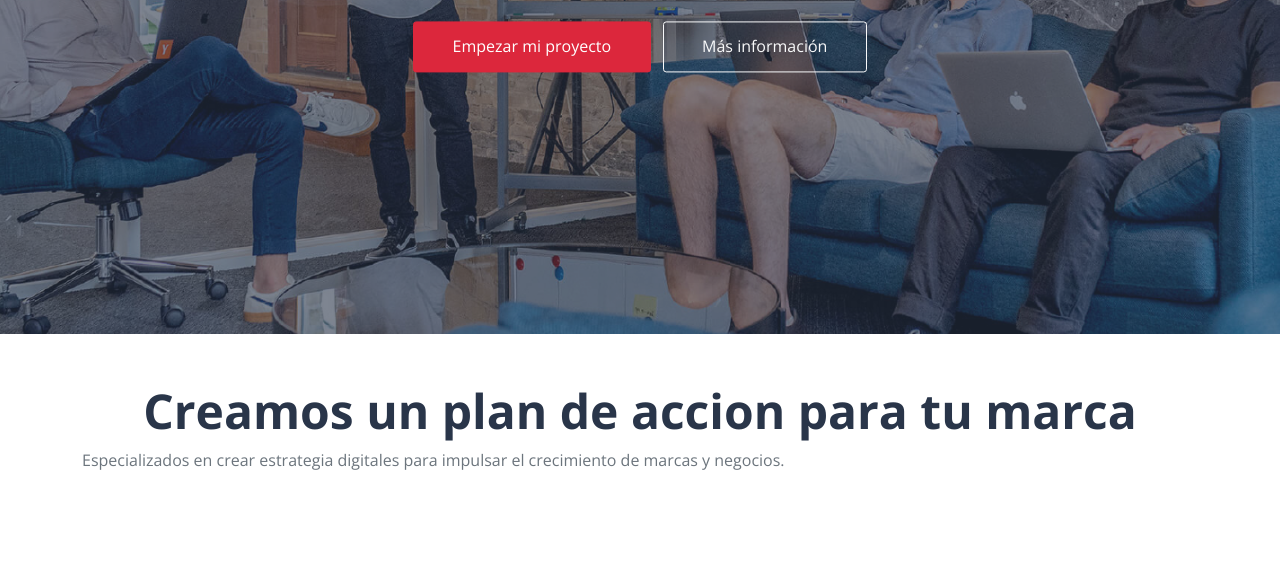
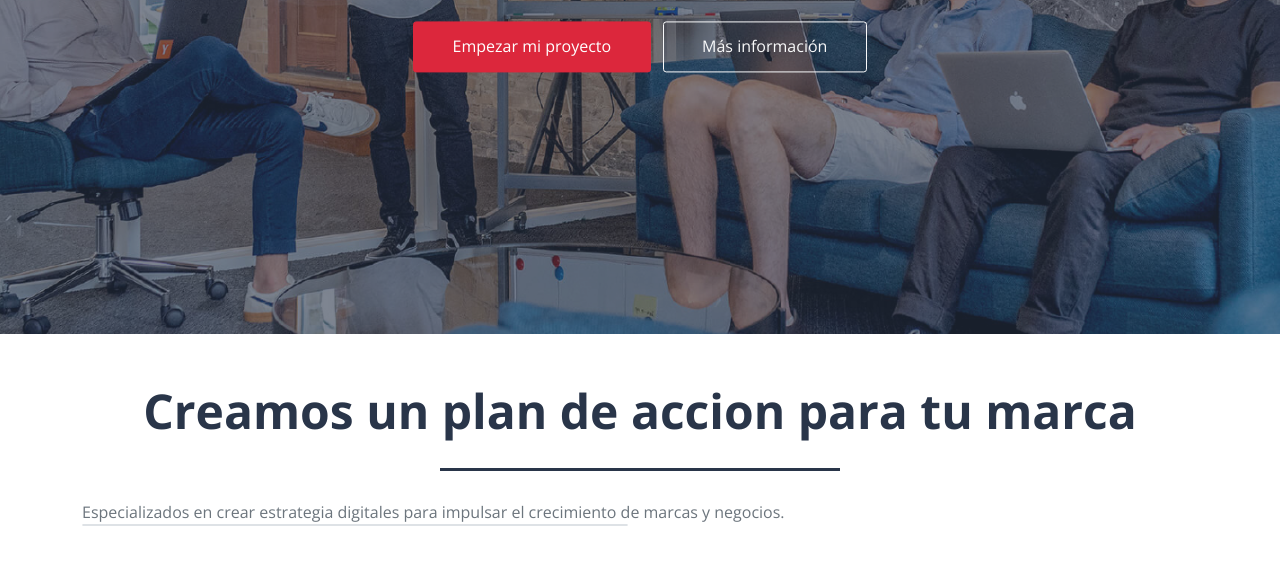
Before and after one commit to BrandonDevU95/Bootstrap5-ai, a plain HTML site: page index.html in a window 1280 px wide. Shown: the part 466-1030 px from the top of the page. Before the commit the page ends 986 px from the top, so only its background shows below. Drawn offline with nearby package versions, Linux system fonts and the light colour scheme.

Commit message:
62 - Clase para Bordes

```diff
--- a/index.html
+++ b/index.html
@@ -93,7 +93,7 @@
 		<main class="planDeAccion py-5">
 			<div class="container">
 				<header>
-					<h1 class="display-5 text-center fw-bold text-secondary tituloConLinea">
+					<h1 class="display-5 text-center fw-bold text-secondary tituloconLinea">
 						Creamos un plan de accion para tu marca
 					</h1>
 					<p class="fw-light my-0 text-muted">
@@ -101,6 +101,11 @@
 						marcas y negocios.
 					</p>
 				</header>
+				<div class="row">
+					<div class="col-12 col-md-6 col-lg-6">
+						<article class="planAccionItem border rounded-3 px-4"></article>
+					</div>
+				</div>
 			</div>
 		</main>
 		<!-- FIN PLAN DE ACCION -->
```
